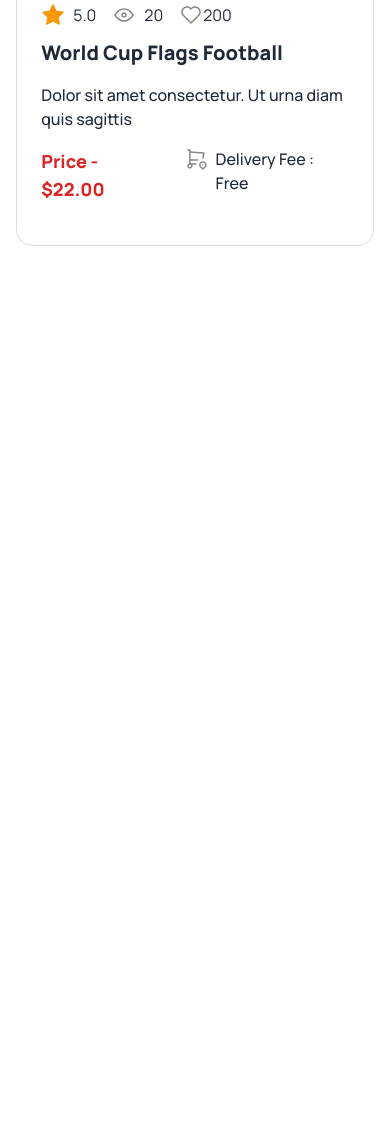
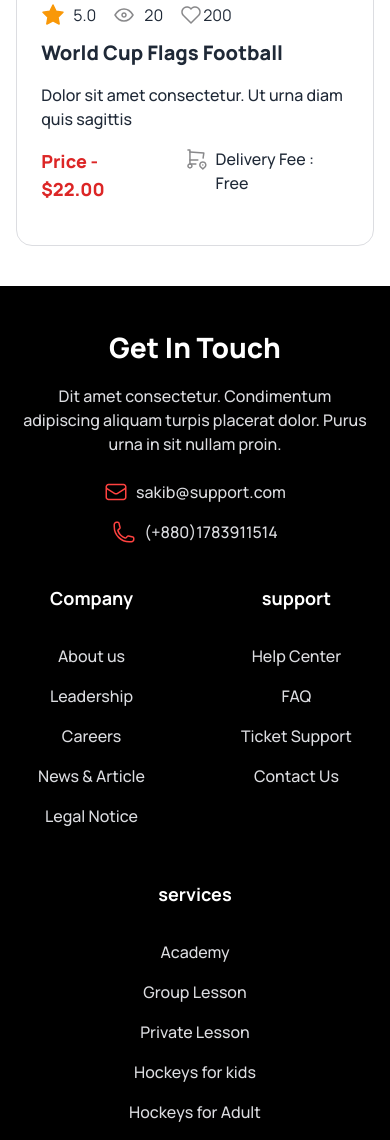
Before and after one commit to noha-buri/tailwind-css, a plain HTML site: page index.html in a window 390 px wide. Shown: the part 5603-6743 px from the top of the page. Before the commit the page ends 5849 px from the top, so only its background shows below. Drawn offline with nearby package versions, Linux system fonts and the light colour scheme.

Commit message:
footer section with responsive

```diff
--- a/index.html
+++ b/index.html
@@ -548,10 +548,53 @@
 </section>
 
 
-
-
-
   </main>
+  <!-- footer section -->
+  <footer class="w-full bg-black">
+      <div class="w-11/12 mt-10 pt-10 sm:mt-24 sm:pt-24 sm:flex justify-between mx-auto place-content-center lg:flex justify-between">
+          <div class="w-full mx-auto grid place-content-center text-center sm:pl-24 sm:mr-12">
+              <h2 class="text-[28px] font-extrabold text-white mb-4">Get In Touch</h2>
+              <p class="text-[#dcdde1] font-medium mb-6">
+                Dit amet consectetur. Condimentum <br>  adipiscing aliquam turpis placerat dolor. Purus <br> urna in sit nullam proin.
+              </p>
+              <div class="flex mx-auto mb-4">
+                <svg xmlns="http://www.w3.org/2000/svg" width="24" height="24" viewBox="0 0 24 24" fill="none">
+                  <path d="M21.75 6.75V17.25C21.75 17.8467 21.5129 18.419 21.091 18.841C20.669 19.2629 20.0967 19.5 19.5 19.5H4.5C3.90326 19.5 3.33097 19.2629 2.90901 18.841C2.48705 18.419 2.25 17.8467 2.25 17.25V6.75M21.75 6.75C21.75 6.15326 21.5129 5.58097 21.091 5.15901C20.669 4.73705 20.0967 4.5 19.5 4.5H4.5C3.90326 4.5 3.33097 4.73705 2.90901 5.15901C2.48705 5.58097 2.25 6.15326 2.25 6.75M21.75 6.75V6.993C21.75 7.37715 21.6517 7.75491 21.4644 8.0903C21.2771 8.42569 21.0071 8.70754 20.68 8.909L13.18 13.524C12.8252 13.7425 12.4167 13.8582 12 13.8582C11.5833 13.8582 11.1748 13.7425 10.82 13.524L3.32 8.91C2.99292 8.70854 2.72287 8.42669 2.53557 8.0913C2.34827 7.75591 2.24996 7.37815 2.25 6.994V6.75" stroke="#FF4240" stroke-width="1.5" stroke-linecap="round" stroke-linejoin="round"/>
+                </svg> <p class="text-[#dcdde1] font-medium ml-2">sakib@support.com</p>
+              </div>
+              <div class="flex mx-auto">
+                <svg xmlns="http://www.w3.org/2000/svg" width="24" height="24" viewBox="0 0 24 24" fill="none">
+                  <path d="M2.25 6.75C2.25 15.034 8.966 21.75 17.25 21.75H19.5C20.0967 21.75 20.669 21.5129 21.091 21.091C21.5129 20.669 21.75 20.0967 21.75 19.5V18.128C21.75 17.612 21.399 17.162 20.898 17.037L16.475 15.931C16.035 15.821 15.573 15.986 15.302 16.348L14.332 17.641C14.05 18.017 13.563 18.183 13.122 18.021C11.4849 17.4191 9.99815 16.4686 8.76478 15.2352C7.53141 14.0018 6.58087 12.5151 5.979 10.878C5.817 10.437 5.983 9.95 6.359 9.668L7.652 8.698C8.015 8.427 8.179 7.964 8.069 7.525L6.963 3.102C6.90214 2.85869 6.76172 2.6427 6.56405 2.48834C6.36638 2.33397 6.1228 2.25008 5.872 2.25H4.5C3.90326 2.25 3.33097 2.48705 2.90901 2.90901C2.48705 3.33097 2.25 3.90326 2.25 4.5V6.75Z" stroke="#FF4240" stroke-width="1.5" stroke-linecap="round" stroke-linejoin="round"/>
+                </svg> <p class="text-[#dcdde1] font-medium ml-2">(+880)1783911514</p>
+              </div>
+          </div>
+          <div class="flex  w-full mx-auto place-content-center text-center mt-10">
+              <div class="mr-24">
+                  <h2 class="text-lg font-bold mb-8 text-white">Company</h2>
+                  <p class="font-medium mb-4 text-[#dcdde1]"> About us</p>
+                  <p class="font-medium mb-4 text-[#dcdde1]"> Leadership</p>
+                  <p class="font-medium mb-4 text-[#dcdde1]"> Careers</p>
+                  <p class="font-medium mb-4 text-[#dcdde1]"> News & Article</p>
+                  <p class="font-medium mb-4 text-[#dcdde1]"> Legal Notice</p>
+              </div>
+              <div>
+                <h2 class="text-lg font-bold mb-8 text-white">support</h2>
+                <p class="font-medium mb-4 text-[#dcdde1]"> Help Center</p>
+                <p class="font-medium mb-4 text-[#dcdde1]"> FAQ</p>
+                <p class="font-medium mb-4 text-[#dcdde1]"> Ticket Support</p>
+                <p class="font-medium mb-4 text-[#dcdde1]"> Contact Us</p>
+              </div>
+          </div>
+          <div class="w-full mx-auto grid place-content-center text-center sm:pr-0  mt-9">
+            <h2 class="text-lg font-bold mb-8 text-white">services</h2>
+            <p class="font-medium mb-4 text-[#dcdde1]"> Academy</p>
+            <p class="font-medium mb-4 text-[#dcdde1]"> Group Lesson</p>
+            <p class="font-medium mb-4 text-[#dcdde1]"> Private Lesson</p>
+            <p class="font-medium mb-4 text-[#dcdde1]"> Hockeys for kids</p>
+            <p class="font-medium mb-4 text-[#dcdde1]"> Hockeys for Adult</p>
+          </div>
+      </div>
+  </footer>
 
 </body>
 </html>
```
